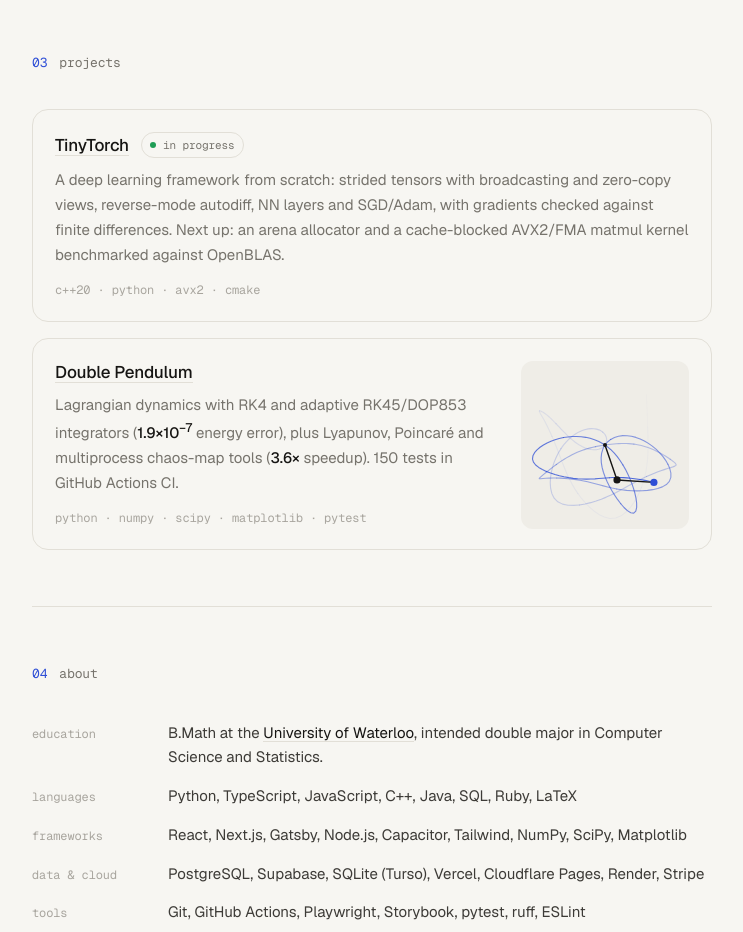
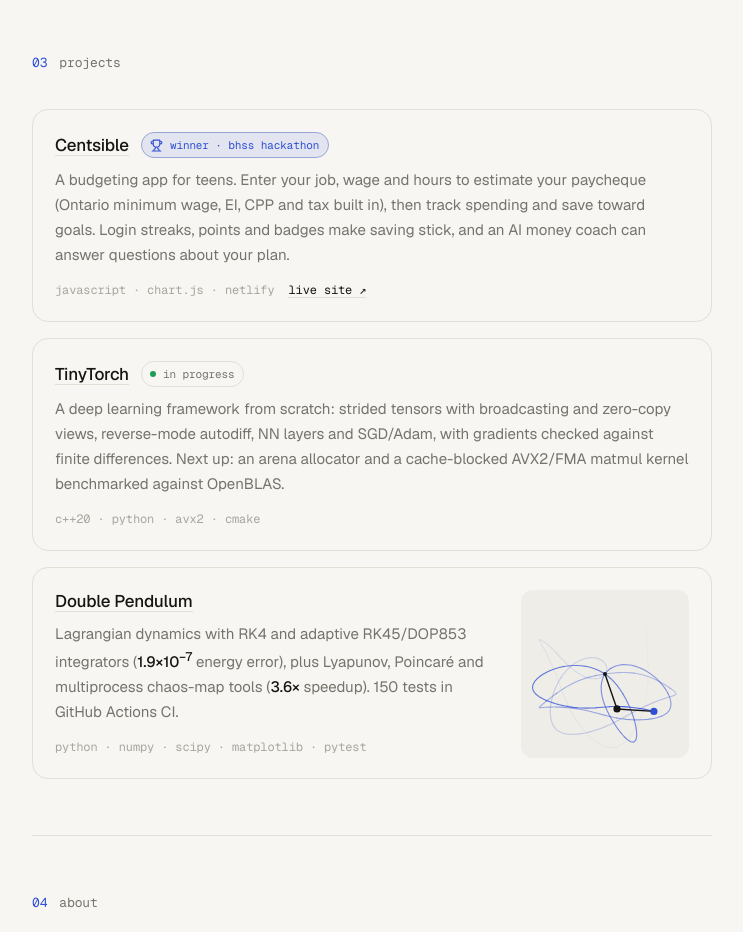
Before and after one commit to Krishiv-Vaid/personal-website, a plain HTML site: page index.html in a window 1280 px wide. Shown: the part 2560-3492 px from the top of the page, without its empty margins (268-1011 px from the left). Drawn offline with nearby package versions, Linux system fonts and the light colour scheme; no server answers; a web font is replaced by a local one.

Commit message:
Add Centsible (BHSS hackathon winner) to projects
Co-Authored-By: Claude Opus 5.5 <noreply@anthropic.com>

```diff
--- a/css/styles.css
+++ b/css/styles.css
@@ -211,6 +211,9 @@ cite { font-style: italic; font-family: var(--serif); font-size: 1.08em; color:
 .project h3 { font-size: 17px; }
 .badge { display: inline-flex; align-items: center; gap: 7px; font-size: 11px; color: var(--muted); padding: 3px 9px 3px 8px; border: 1px solid var(--line); border-radius: 999px; }
 .badge .pulse { width: 6px; height: 6px; }
+.badge-win { color: var(--accent); border-color: color-mix(in srgb, var(--accent) 40%, var(--line)); background: var(--accent-soft); }
+.badge-win svg { width: 13px; height: 13px; fill: none; stroke: currentColor; stroke-width: 2; stroke-linecap: round; stroke-linejoin: round; }
+.project .tags .live { margin-left: 14px; color: var(--fg); }
 .has-viz { display: grid; grid-template-columns: 1fr 168px; gap: 24px; align-items: center; }
 .viz { position: relative; aspect-ratio: 1; border-radius: 12px; background: var(--bg-raised); overflow: hidden; }
 .viz canvas { width: 100%; height: 100%; }
--- a/index.html
+++ b/index.html
@@ -207,6 +207,14 @@
       <div class="projects">
         <article class="project">
           <div class="project-head">
+            <h3><a href="https://centsible-ca.netlify.app/">Centsible</a></h3>
+            <span class="badge badge-win mono"><svg viewBox="0 0 24 24" aria-hidden="true"><path d="M6 9H4.5a2.5 2.5 0 0 1 0-5H6M18 9h1.5a2.5 2.5 0 0 0 0-5H18M4 22h16M10 14.66V17c0 .55-.47.98-.97 1.21C7.85 18.75 7 20.24 7 22M14 14.66V17c0 .55.47.98.97 1.21C16.15 18.75 17 20.24 17 22M18 2H6v7a6 6 0 0 0 12 0V2Z"/></svg>winner · bhss hackathon</span>
+          </div>
+          <p>A budgeting app for teens. Enter your job, wage and hours to estimate your paycheque (Ontario minimum wage, EI, CPP and tax built in), then track spending and save toward goals. Login streaks, points and badges make saving stick, and an AI money coach can answer questions about your plan.</p>
+          <p class="tags mono">javascript · chart.js · netlify<a class="live" href="https://centsible-ca.netlify.app/">live site ↗</a></p>
+        </article>
+        <article class="project">
+          <div class="project-head">
             <h3><a href="https://github.com/Krishiv-Vaid/tinytorch">TinyTorch</a></h3>
             <span class="badge mono"><span class="pulse" aria-hidden="true"></span>in progress</span>
           </div>
```
